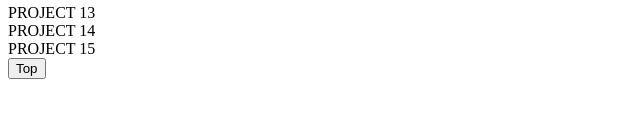
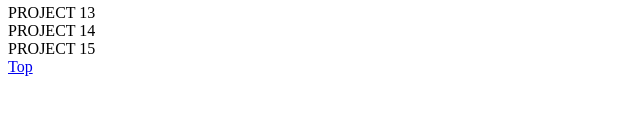
Before and after one commit to frostie/frostie-portfolio, a plain HTML site: page index.html in a window 1280 px wide. Shown: the part 380-498 px from the top of the page, 0-640 px from the left. Drawn offline with Linux system fonts and the light colour scheme.

Commit message:
Update index.html

```diff
--- a/index.html
+++ b/index.html
@@ -38,7 +38,7 @@
       <div id="project1" class="project"> PROJECT 14</div>
       <div id="project2" class="project"> PROJECT 15</div>
 
-      <button onclick="scrollToTop()" id="bttbtn" title="Go to top">Top</button>
+      <a href="#title" id="bttbtn" title="Go to top">Top</a>
 
     </div>
 
```
